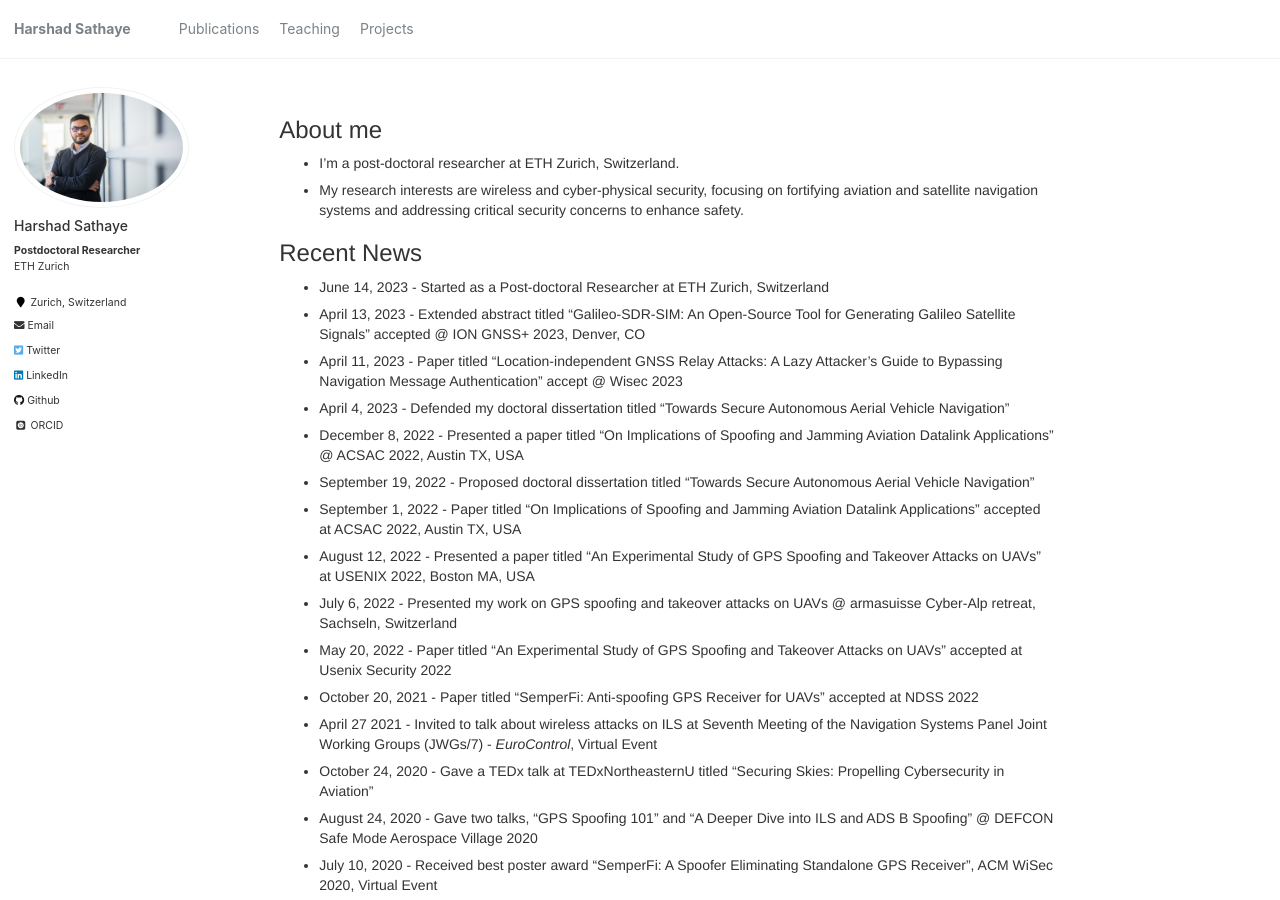
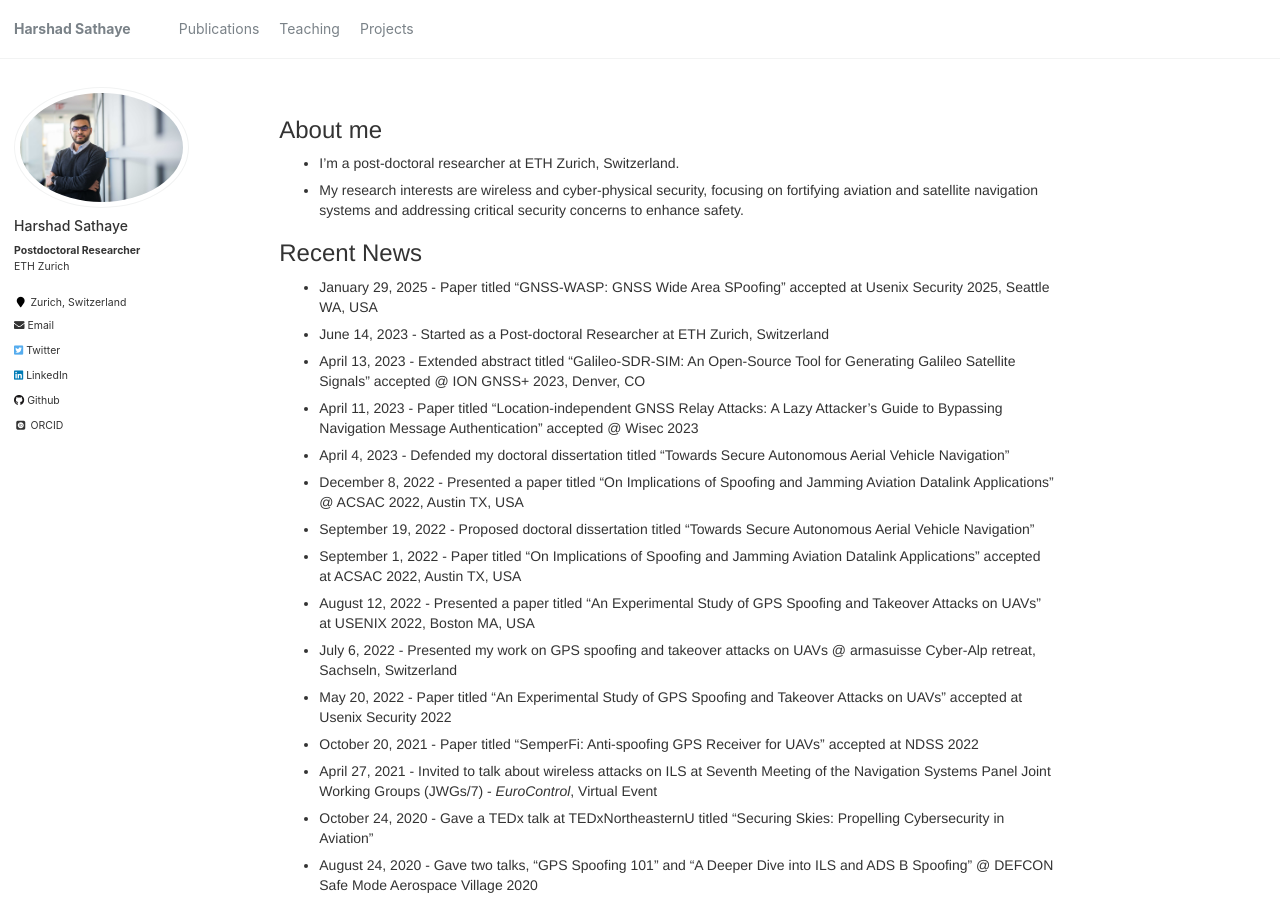
Before and after one commit to harshadms/harshadms.github.io, a Jekyll site: the page built from _pages/about.md, in a window 1280 px wide and 900 px high. Built offline with Jekyll 4.4.1, drawn with Linux system fonts in a browser that asks for light colours; some web fonts are replaced.

Commit message:
Update about.md

```diff
--- a/_pages/about.md
+++ b/_pages/about.md
@@ -14,9 +14,10 @@ redirect_from:
 * My research interests are wireless and cyber-physical security, focusing on fortifying aviation and satellite navigation systems and addressing critical security concerns to enhance safety.
 
 ### Recent News
+* January 29, 2025 - Paper titled "GNSS-WASP: GNSS Wide Area SPoofing" accepted at Usenix Security 2025, Seattle WA, USA
 * June 14, 2023 - Started as a Post-doctoral Researcher at ETH Zurich, Switzerland
 * April 13, 2023 - Extended abstract titled "Galileo-SDR-SIM: An Open-Source Tool for Generating Galileo Satellite Signals" accepted @ ION GNSS+ 2023, Denver, CO
-* April 11, 2023 - Paper titled "Location-independent GNSS Relay Attacks: A Lazy Attacker's Guide to Bypassing Navigation Message Authentication" accept @ Wisec 2023
+* April 11, 2023 - Paper titled "Location-independent GNSS Relay Attacks: A Lazy Attacker's Guide to Bypassing Navigation Message Authentication" accepted @ Wisec 2023
 * April 4, 2023 - Defended my doctoral dissertation titled "Towards Secure Autonomous Aerial Vehicle Navigation"
 * December 8, 2022 - Presented a paper titled "On Implications of Spoofing and Jamming Aviation Datalink Applications" @ ACSAC 2022, Austin TX, USA
 * September 19, 2022 - Proposed doctoral dissertation titled "Towards Secure Autonomous Aerial Vehicle Navigation"
@@ -25,7 +26,7 @@ redirect_from:
 * July 6, 2022 - Presented my work on GPS spoofing and takeover attacks on UAVs @ armasuisse Cyber-Alp retreat, Sachseln, Switzerland
 * May 20, 2022 - Paper titled “An Experimental Study of GPS Spoofing and Takeover Attacks on UAVs” accepted at Usenix Security 2022
 * October 20, 2021 - Paper titled "SemperFi: Anti-spoofing GPS Receiver for UAVs" accepted at NDSS 2022
-* April 27 2021 - Invited to talk about wireless attacks on ILS at Seventh  Meeting  of  the Navigation Systems Panel Joint Working Groups (JWGs/7) - *EuroControl*, Virtual Event
+* April 27, 2021 - Invited to talk about wireless attacks on ILS at Seventh  Meeting  of  the Navigation Systems Panel Joint Working Groups (JWGs/7) - *EuroControl*, Virtual Event
 * October 24, 2020 - Gave a TEDx talk at TEDxNortheasternU titled "Securing Skies: Propelling Cybersecurity in Aviation"
 * August 24, 2020 - Gave two talks, "GPS Spoofing 101" and "A Deeper Dive into ILS and ADS B Spoofing" @ DEFCON Safe Mode Aerospace Village 2020
 * July 10, 2020 - Received best poster award "SemperFi: A Spoofer Eliminating Standalone GPS Receiver", ACM WiSec 2020, Virtual Event
```
